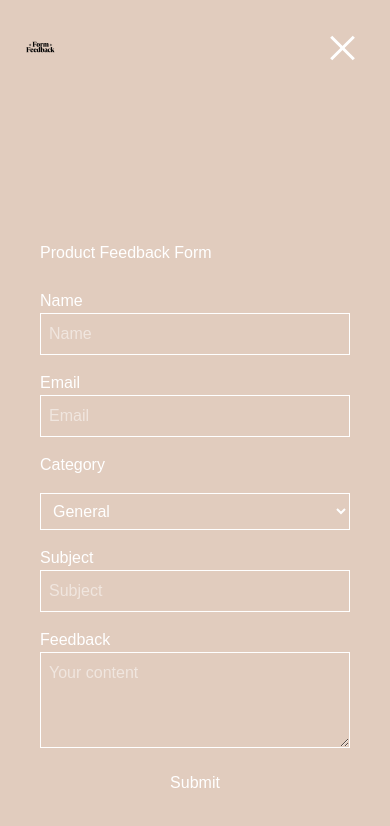
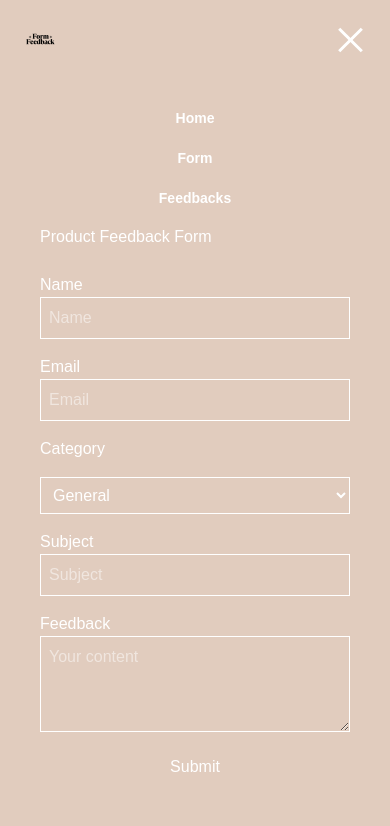
Before and after one commit to maysunktong/jest-assignment1-form, a Next.js app: page /form in a window 390 px wide. Both pictures are taken after a click on the button 342 px from the left and 48 px from the top of the page. Shown: the top 826 px of the page. Built offline with nearby package versions, Linux system fonts and the light colour scheme.

Commit message:
menu update

```diff
--- a/app/components/ui/Header.tsx
+++ b/app/components/ui/Header.tsx
@@ -11,7 +11,7 @@ export default function Header() {
   return (
    <header
   data-testid="header"
-  className="w-full bg-[#e1ccbe] font-bold text-white p-4 flex items-center justify-between">
+  className="relative w-full bg-[#e1ccbe] font-bold text-white p-4 flex items-center justify-between">
   <div className="sm:hidden">
     <Link href="/">
     <Image
@@ -30,12 +30,14 @@ export default function Header() {
   </div>
 
   <div className="sm:hidden">
+        <Hamburger toggled={isOpen} toggle={setOpen} />
 
-    <button className="sm:hidden p-2 rounded focus:outline-none focus-visible:ring">
-    <Hamburger toggled={isOpen} toggle={setOpen} />
-    </button>
-
-  </div>
+        {isOpen && (
+          <div className="absolute top-full left-0 w-full bg-[#e1ccbe] p-4">
+            <Navigation />
+          </div>
+        )}
+      </div>
 </header>
   );
 }
--- a/app/components/ui/Navigation.tsx
+++ b/app/components/ui/Navigation.tsx
@@ -9,7 +9,7 @@ export default function Navigation() {
         <div className="flex flex-wrap items-center justify-between gap-2">
           <Link href="/" aria-label="logo" className="shrink-0">
             <Image src="/logoform.png" alt="logo" width={80} height={80}
-              className="h-8 w-auto sm:h-10 md:h-12" sizes="(max-width: 640px) 2rem, (max-width: 768px) 2.5rem, 3rem"
+              className="h-8 w-auto sm:h-10 md:h-12 hidden sm:block" sizes="(max-width: 640px) 2rem, (max-width: 768px) 2.5rem, 3rem"
               priority/>
           </Link>
           <div className="flex w-full sm:w-auto flex-col sm:flex-row items-center justify-center sm:justify-end gap-3 sm:gap-4 md:gap-6">
```
